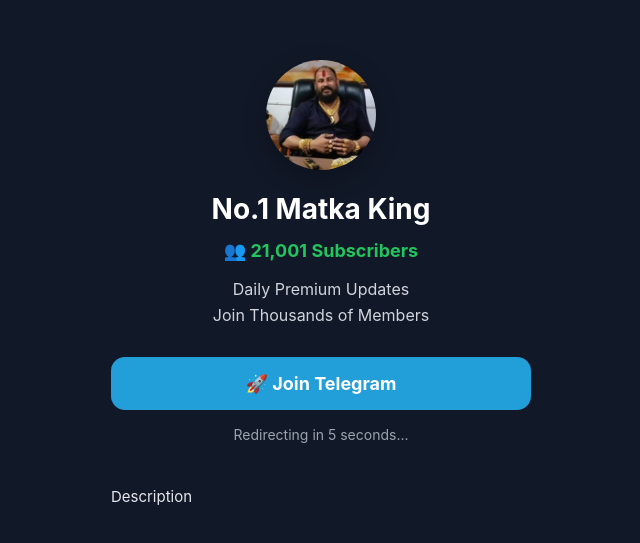
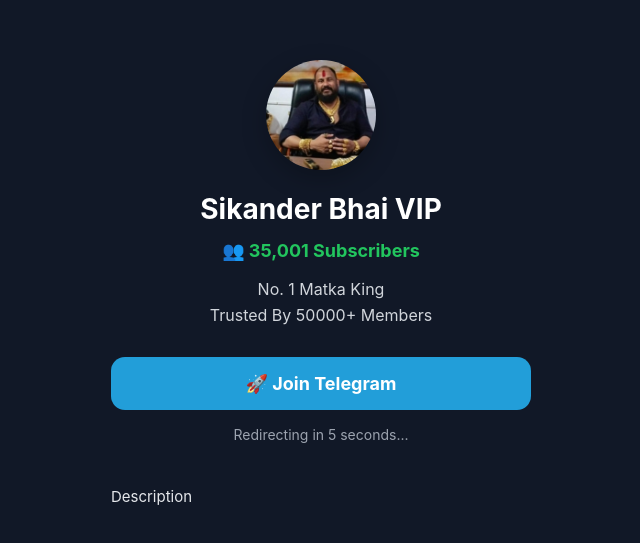
Before and after one commit to sikanderbhaivip/satka, a plain HTML site: page index.html in a window 1280 px wide. Shown: the part 115-658 px from the top of the page, without its empty margins (319-959 px from the left). Drawn offline with Linux system fonts and the light colour scheme.

Commit message:
Update index.html

```diff
--- a/index.html
+++ b/index.html
@@ -144,7 +144,7 @@
 
 <img class="dp" src="sikander.webp" alt="Sikander Bhai">
 
-<h1>No.1 Matka King</h1>
+<h1>Sikander Bhai VIP</h1>
 
 <div class="counter">
 
@@ -156,8 +156,8 @@
 
 <div class="tagline">
 
-Daily Premium Updates<br>
-Join Thousands of Members
+No. 1 Matka King<br>
+Trusted By 50000+ Members
 
 </div>
 
@@ -197,7 +197,7 @@
 
 const counter=document.getElementById("subs");
 
-let subs=21000;
+let subs=35000;
 
 function increase(){
 
```
